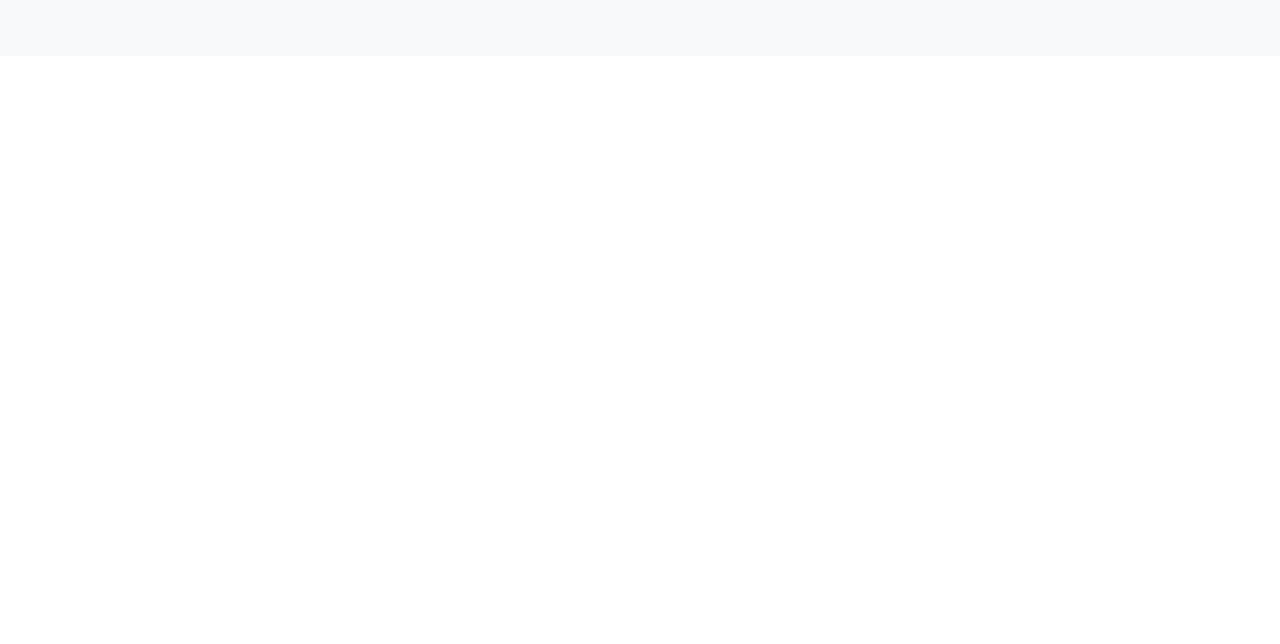
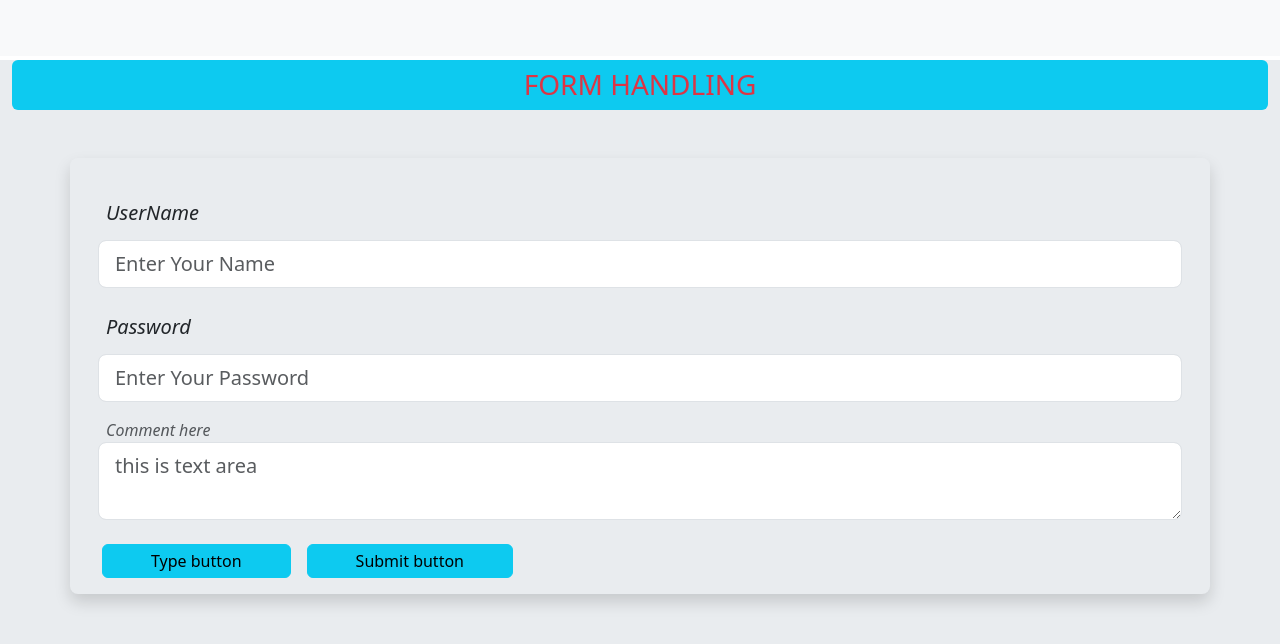
Before and after one commit to aungNyeinChan93/learnReact101, a React (Create React App) app: page / in a window 1280 px wide. Shown: the part 2281-2925 px from the top of the page. Before the commit the page ends 2337 px from the top, so only its background shows below. Built offline with nearby package versions, Linux system fonts and the light colour scheme.

Commit message:
add form-handling component

```diff
--- a/src/app.jsx
+++ b/src/app.jsx
@@ -10,6 +10,7 @@ import Extenstion from "./components/Extenstion";
 import Rafce from "./components/Rafce";
 import State from "./components/State";
 import UseStateHook from "./components/UseStateHook";
+import FormHanling from "./components/FormHanling";
 
 function App() {
     const greeting = ()=>{
@@ -84,6 +85,9 @@ function App() {
       {/* UseState Section */}
       <UseStateHook/>
 
+      {/* Form handling */}
+      <FormHanling/>
+
     </section>
   );
 }
--- /dev/null
+++ b/src/components/FormHanling.jsx
@@ -0,0 +1,49 @@
+import React from 'react';
+import "bootstrap/dist/css/bootstrap.min.css";
+import { useRef } from 'react';
+
+
+
+const FormHanling = () => {
+    const name = useRef("");
+    const password = useRef("");
+    const message = useRef("");
+
+
+    const userInputData = (e) => {
+        e.preventDefault();
+        console.log(name.current.value);
+        console.log(password.current.value);
+        console.log(password.current.value);
+    };
+
+    const forButtonType = () => {
+        console.log(name.current.value);
+        console.log(password.current.value);
+        console.log(password.current.value);
+    };
+
+    return (
+        <div className='Formhandling min-vh-100 bg-body-secondary container-fluid '>
+            <h1 className='form-title text-danger text-center bg-info p-2 text-uppercase rounded fs-3 mt-1'>Form handling</h1>
+            <form action="" className="form-container container-sm shadow rounded-3 p-3 mt-5 ">
+                <div className="form-group container-md mt-3">
+                    <label htmlFor="user-name" className='fs-5 ms-2 py-2 fw-lighter fst-italic mb-1' >UserName</label>
+                    <input ref={name} type="text" className='form-control form-control-lg  ' id='user-name' placeholder='Enter Your Name' />
+                </div>
+                <div className="form-group container-md mt-3 ">
+                    <label htmlFor="user-password" className='fs-5 ms-2 py-2 fw-lighter fst-italic mb-1 ' > Password</label>
+                    <input ref={password} type="password" className='form-control form-control-lg' id='user-password' placeholder='Enter Your Password' />
+                </div>
+                <div className="form-group container-md mt-3">
+                    <p className='text-muted fs-7 fw-lighter  fst-italic ms-2 my-0 py-0' >Comment here </p>
+                    <textarea ref={message} name="" id="" placeholder='this is text area ' className='form-control form-control-lg mb-4'></textarea>
+                </div>
+                <button className='btn btn-info ms-3 px-5 py-1' type='button' onClick={() => forButtonType()}>Type button</button>
+                <button className='btn btn-info ms-3 px-5 py-1' type='submit' onClick={(e) => userInputData(e)}>Submit button</button>
+            </form>
+        </div>
+    )
+}
+
+export default FormHanling
```
